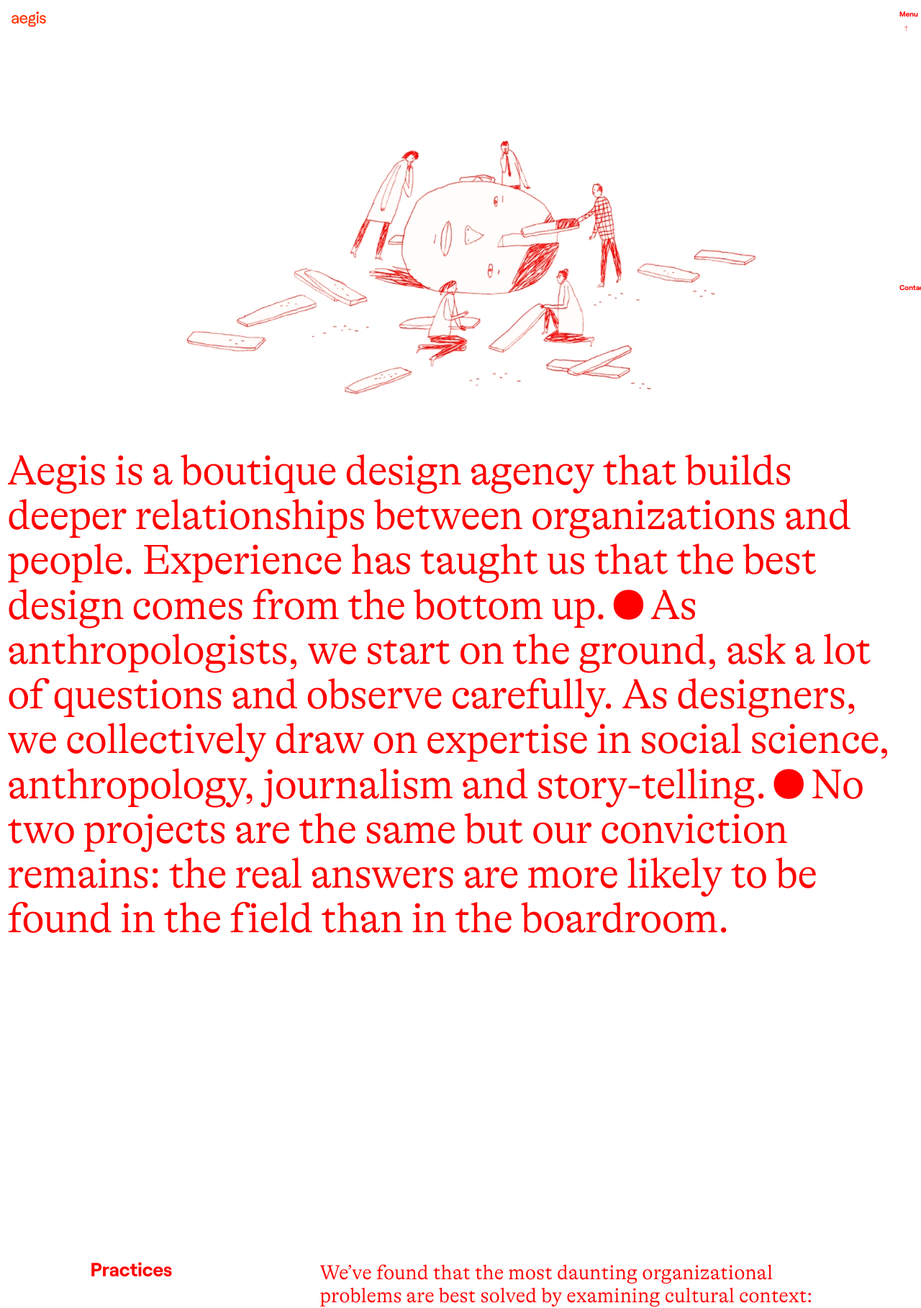
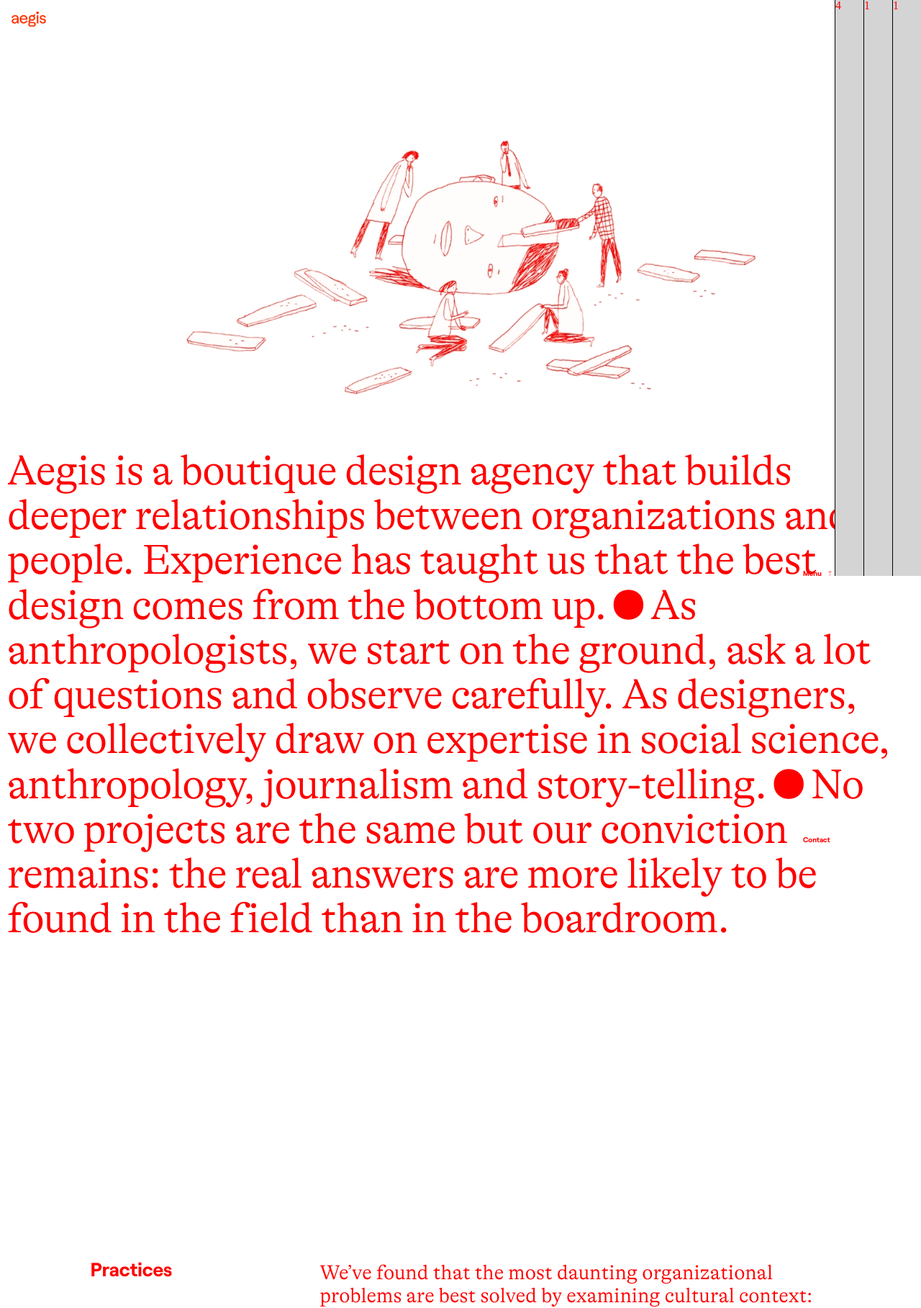
Before and after one commit to kurskiypavel/aegisWebsite, a PHP site: page / in a window 1280 px wide. Shown: the top 1817 px of the page at 72% size. Run offline with PHP 8.4, Linux system fonts and the light colour scheme; style sheets or scripts are compiled from the project's sources.

Commit message:
updates menu - right way

```diff
--- a/index.html
+++ b/index.html
@@ -304,15 +304,34 @@
 
             </div>
         </div>
-        <div class="navigation-content">
-            <div class="navigation-content-block">
+        <div class="navigation" style="">
+            <div class="navigation-content">
                 <div class="sideways">
-                    <span class="navigation-content-btn">Menu</span>
-                    <span class="navigation-content-arrow-up">↑</span>
+                    <div id="desktop-menu-js">
+                        <span class="navigation-btn">Menu</span>
+                        <span class="navigation-arrow-up">↑</span>
+                    </div>
                 </div>
                 <div class="sideways">
                     <div class="contact-btn">
                         Contact
+                    </div>
+                </div>
+            </div>
+            <div class="desktop-menu" style="--i: 3;">
+                <div class="sections"
+                     style="">
+                    <div class="section"
+                         style="--i: 0;">
+                        4
+                    </div>
+                    <div class="section"
+                         style="--i: 1;">
+                        1
+                    </div>
+                    <div class="section"
+                         style="--i: 2;">
+                        1
                     </div>
                 </div>
             </div>
@@ -498,7 +517,7 @@
         </div>
         <div class="navigation">
             <div class="navigation-content">
-                <div id="menu-js">
+                <div id="mobile-menu-js">
                     <span class="text-menu">Menu</span>
                     <span class="arrow-menu">↑</span>
                 </div>
--- a/js/style.js
+++ b/js/style.js
@@ -18,7 +18,7 @@
 function initEvents() {
 
     /*             |MOBILE MENU|             */
-    $('#menu-js').click(processMenu);
+    $('#mobile-menu-js').click(processMenu);
 }
 
 function readyDOMStyle() {
--- a/scss/media.scss
+++ b/scss/media.scss
@@ -97,21 +97,42 @@
         }
       }
     }
-    .navigation-content{
+    .navigation{
       height: 100vh;position: fixed;top: 0;right: 0;
-      .navigation-content-block{
-        height: 100%;position: relative;
+      .navigation-content{
+        height: 100%;position: relative;display: inline-block;
+        width: 40px;
         .sideways{
           writing-mode: sideways-lr;text-orientation: mixed;
-          .navigation-content-btn{
+          .navigation-btn{
             font-family: Roobert-Bold,sans-serif;
           }
           .contact-btn{
             position: absolute;
             font-family: Roobert-Bold,sans-serif;
           }
-          .navigation-content-arrow-up{
+          .navigation-arrow-up{
             font-family: GT-Alpina-Standard-Light,sans-serif;
+          }
+        }
+      }
+      .desktop-menu{
+        height: 100%;position: relative;display: inline-block;
+        width: calc(var(--i)*40px);
+        .sections{
+          position: absolute;background: red;height: 100%;display: inline-block;
+          white-space: nowrap;width: 100%;
+          .section{
+            background: #d4d4d4;
+            border-left: 1px solid #000;
+            display: inline-block;
+            height: 100%;
+            overflow: hidden;
+            pointer-events: auto;
+            position: absolute;
+            width: calc(100vw - 180px); // TODO HARDCODED
+            left: calc(var(--i)*40px);
+            z-index: var(--i);
           }
         }
       }
@@ -275,20 +296,20 @@
         }
       }
     }
-    .navigation-content{
+    .navigation{
       width: 30px;
-      .navigation-content-block{
+      .navigation-content{
         .sideways{
           margin-top: 10px;
           font-size: 10px;
           line-height: 20px;
-          .navigation-content-btn{
+          .navigation-btn{
             margin-top: 10px;
           }
           .contact-btn{
             bottom: 50%;
           }
-          .navigation-content-arrow-up{
+          .navigation-arrow-up{
             margin-left: 7px;
           }
         }
@@ -450,20 +471,19 @@
         }
       }
     }
-    .navigation-content{
-      width: 30px;
-      .navigation-content-block{
+    .navigation{
+      .navigation-content{
         .sideways{
           margin-top: 10px;
           font-size: 10px;
           line-height: 20px;
-          .navigation-content-btn{
+          .navigation-btn{
             margin-top: 10px;
           }
           .contact-btn{
             bottom: 50%;
           }
-          .navigation-content-arrow-up{
+          .navigation-arrow-up{
             margin-left: 7px;
           }
         }
```
Also changed, not shown: css/media.css, 1 other file.
